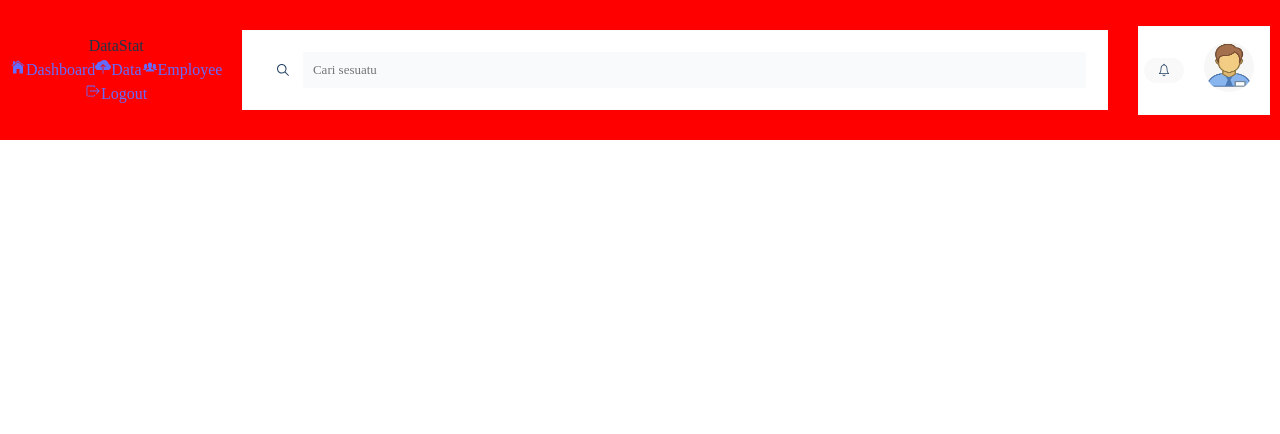
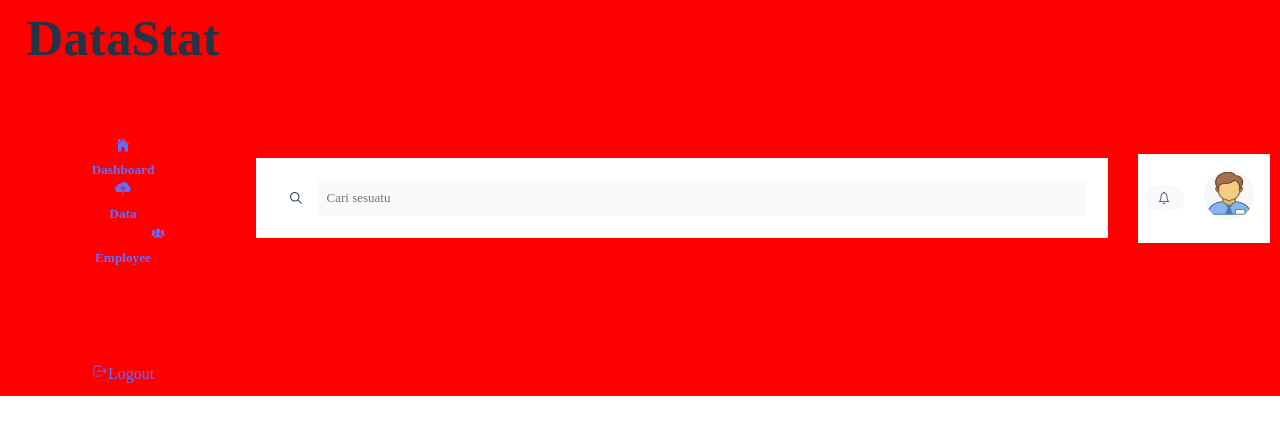
Before and after one commit to Rodey18/Sistem-Diskominfo, a React (Vite) app in the folder Sistem-Diskominfo/: page /dashboard in a window 1280 px wide. Shown: the top 434 px of the page. Built offline with nearby package versions, Linux system fonts and the light colour scheme.

Commit message:
komponen-pages Login-Header

```diff
--- a/Sistem-Diskominfo/src/Komponen/menu/menu.css
+++ b/Sistem-Diskominfo/src/Komponen/menu/menu.css
@@ -1,44 +1,47 @@
 /**
  *   @Author: Your name
-   * @Date:   2024-04-16 11:09:09
+ *   @Date:   2024-04-16 11:09:09
  *   @Last Modified by:   Your name
+ *   @Last Modified time: 2024-04-30 22:45:10
+ */
 
-  *  @Last Modified time: 20
- 2  4-04-30 21:50:38
-   */
-.c  ontainer-menu {
-    display: flex;
-    flex-direction: column;
-    justify-content: space-between; /* Sesuaikan penataan */
-    align-items: flex-start; /* Sesuaikan penataan */
-    background-color: greenyellow;
-  width: 35%;
-  height: 100vh;
-  padding: 20px;
-    position: fixed;
-    top: 0;
-  left: 0;
+.container-menu {
+  width: 100%;
+  /* Mengatur lebar container-menu menjadi 100% dari viewport */
+  display: flex;
+  flex-direction: column;
 }
 
- .c ontainer-judul {
-    margin-bottom: 20px;
-    text-align: center;
- }
-
-.m  enu-slide {
-    display: flex;
-
-  flex-direction: column;
-  align-items: flex-start;
-  background-color: greenyellow;
-    width: 100%;
-  padding: 20px;
-  overflow-y: auto; /* Tambahkan overflow */
+.c ontainer-judul {
+  padding: 10px;
+  background-color: yellow;
 }
 
-.  margin-bottom: 10px;
+.menu-slide {
+  flex-grow: 1;
+  display: flex;
+  flex-direction: column;
+  justify-content: center;
+  /* Menengahkan item secara horizontal */
+  align-items: center;
+  /* Menengahkan item secara vertikal */
+  margin: 70px;
+  padding: 70px;
 }
 
 .akhir-slide {
-  /* Tambahkan gaya jika diperlukan */
+  padding: 10px;
+  background-color: green;
 }
+
+.menu-item {
+  display: flex;
+  align-items: center;
+  text-decoration: none;
+  color: black;
+  padding: 10px;
+}
+
+.menu-text {
+  margin-left: 10px;
+}
--- a/Sistem-Diskominfo/src/Komponen/menu/menu.tsx
+++ b/Sistem-Diskominfo/src/Komponen/menu/menu.tsx
@@ -11,20 +11,24 @@ const SideMenuPage: React.FC = () => {
   return (
     <div className="container-menu">
       <div className="container-judul">
-        <span className="judul">DataStat</span>
+        <h1 className="judul">DataStat</h1>
       </div>
-      <div className="menu-slide">
+      <div className="menu-slide" style={{ margin: "70px" }}>
         <Link to="/dashboard" className="menu-item">
           <IoIosHome />
-          <span className="menu-text">Dashboard</span>
+          <h5 className="menu-text">Dashboard</h5>
         </Link>
-        <Link to="/upload" className="menu-item">
+        <Link
+          to="/upload"
+          className="menu-item"
+          style={{ marginBottom: "70px" }}
+        >
           <IoIosCloudUpload />
-          <span className="menu-text">Data</span>
+          <h5 className="menu-text">Data</h5>
         </Link>
-        <Link to="/" className="menu-item">
+        <Link to="/" className="menu-item" style={{ margin: "70px" }}>
           <IoIosPeople />
-          <span className="menu-text">Employee</span>
+          <h5 className="menu-text">Employee</h5>
         </Link>
       </div>
       <div className="akhir-slide">
```
